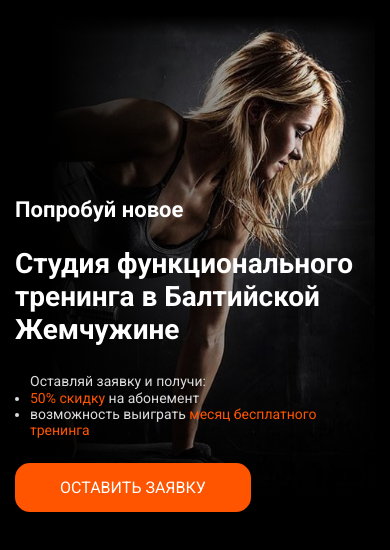
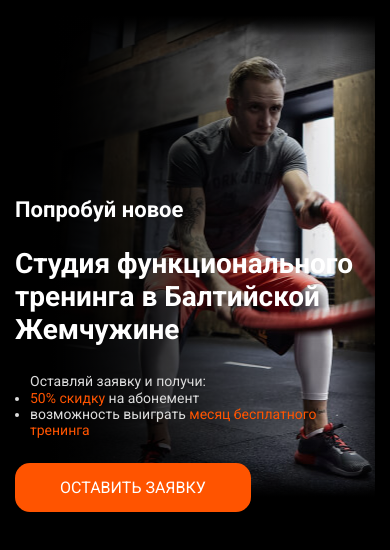
Before and after one commit to GreenRoot/promoSaintGhetto, a plain HTML site: page index.html in a window 390 px wide. Drawn offline with nearby package versions, Linux system fonts and the light colour scheme.

Commit message:
Поменял фото на man.jpg. Подправил стили для корректного отображения

```diff
--- a/index.css
+++ b/index.css
@@ -37,7 +37,7 @@ body {
   position: absolute;
   height: 100%;
   width: 100%;
-  background-image: url("woman.jpg");
+  background-image: url("man.jpg");
   background-repeat: no-repeat;
   background-position: right;
   background-size: contain;
@@ -154,11 +154,17 @@ body {
   }
 }
 @media (max-width: 576px) {
+  .main {
+    align-items: start;
+  }
+  .motivation {
+    align-self: end;
+  }
   .promo {
     align-items: start;
   }
   .promo__image {
-    background-position: 60% 0;
+    background-position: 35% 0;
     background-size: cover;
   }
   .promo__shadow {
@@ -177,15 +183,3 @@ body {
     background: linear-gradient(270deg, rgba(0, 0, 0, 0.7) 0%, rgba(196, 196, 196, 0) 11.75%);
   }
 }
-
-@media (max-width: 450px) {
-  .main {
-    align-items: start;
-  }
-  .promo__image {
-    background-position: 80% 0;
-  }
-  .motivation {
-    align-self: end;
-  }
-}
```
